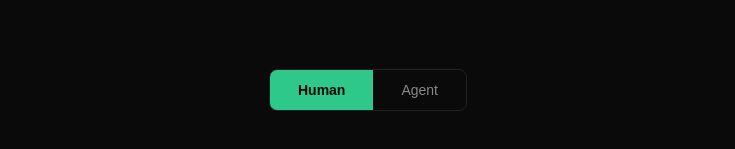
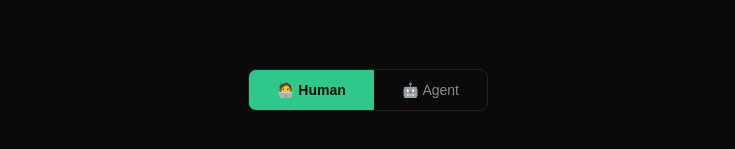
Before and after one commit to theYahia/qsearch, a website: page public/index.html in a window 1280 px wide. Shown: the part 163-312 px from the top of the page, without its empty margins (272-1007 px from the left). Drawn offline with Linux system fonts and the light colour scheme.

Commit message:
feat: emoji on toggle buttons

```diff
--- a/public/index.html
+++ b/public/index.html
@@ -96,8 +96,8 @@
 
 <div class="container">
   <div class="toggle">
-    <button class="active" onclick="show('human')">Human</button>
-    <button onclick="show('agent')">Agent</button>
+    <button class="active" onclick="show('human')">🧑‍💻 Human</button>
+    <button onclick="show('agent')">🤖 Agent</button>
   </div>
 
   <!-- Human mode -->
```
